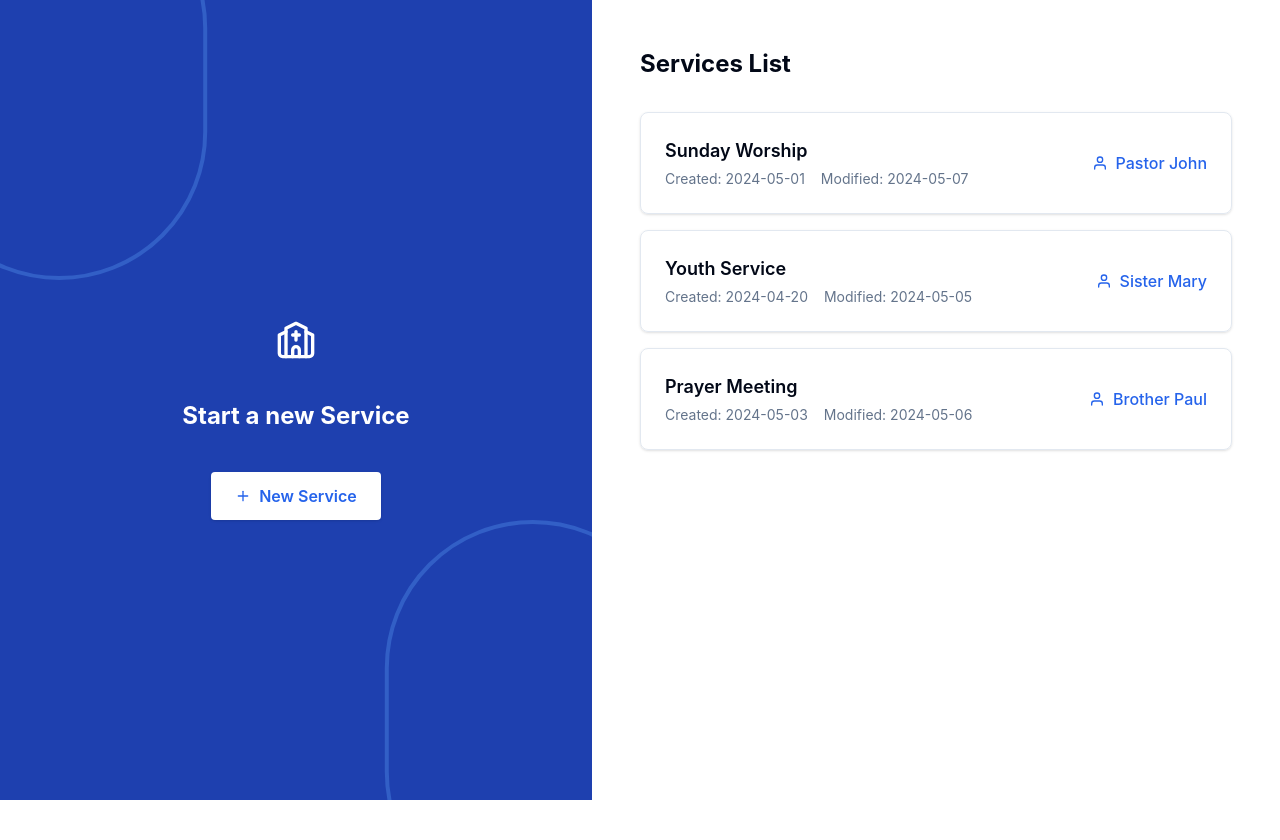
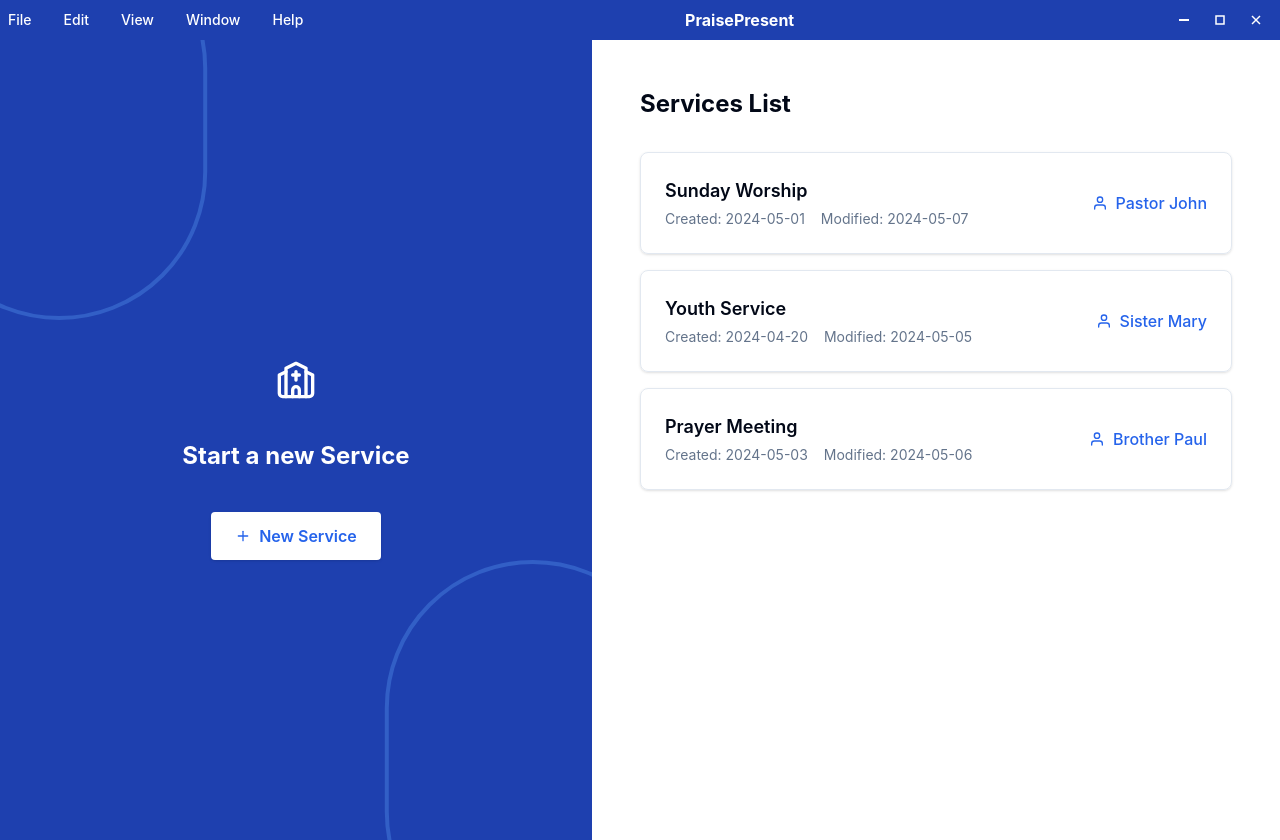
Before and after one commit to kelibst/PraisePresent, a React (Vite) app: page / in a window 1280 px wide. Before the commit the page ends 800 px from the top, so only its background shows below. Built offline with nearby package versions, Linux system fonts and the light colour scheme.

Commit message:
complete initial look

```diff
--- a/src/dashboard/AppLayout.tsx
+++ b/src/dashboard/AppLayout.tsx
@@ -1,12 +1,13 @@
 import React, { useState } from 'react';
 import AnimatedSidebar from './AnimatedSidebar';
 import { Outlet } from 'react-router-dom';
+import CustomTitleBar from '../renderer/CustomTitleBar';
 
 const AppLayout: React.FC = () => {
   const [sidebarOpen, setSidebarOpen] = useState(true);
 
   return (
-    <div className="min-h-screen flex flex-col">
+    <div className="min-h-screen flex flex-col overflow-hidden min-w-screen">
       {/* Top bar */}
       {/* <header className="h-16 flex items-center px-4 bg-background border-b shadow-sm sticky top-0 z-20">
         <button
--- a/src/dashboard/ServiceDetail.tsx
+++ b/src/dashboard/ServiceDetail.tsx
@@ -13,7 +13,7 @@ const ServiceDetail = () => {
       <h3 className="text-2xl font-bold mb-4 text-foreground">{service.name}</h3>
       <div className="text-md text-muted-foreground mb-2">Created: {service.created}</div>
       <div className="text-md text-muted-foreground mb-2">Modified: {service.modified}</div>
-      <div className="flex items-center gap-2 text-blue-600 mt-4">
+      <div className="flex items-center gap-2 text-blue-600 dark:text-white mt-4">
         <FiUser />
         <span className="font-medium">{service.createdBy}</span>
       </div>
--- a/src/dashboard/ServicesPage.tsx
+++ b/src/dashboard/ServicesPage.tsx
@@ -18,7 +18,7 @@ const ServicesPage = () => {
             {services.map((service: any) => (
               <div
                 key={service.id}
-                className=" rounded-lg shadow border p-6 flex items-center justify-between hover:bg-blue-50 transition cursor-pointer"
+                className=" rounded-lg shadow border p-6 flex items-center justify-between hover:bg-accent transition cursor-pointer"
                 onClick={() => navigate(`/services/${service.id}`)}
               >
                 <div>
@@ -28,7 +28,7 @@ const ServicesPage = () => {
                     <span>Modified: {service.modified}</span>
                   </div>
                 </div>
-                <div className="flex items-center gap-2 text-blue-600">
+                <div className="flex items-center gap-2 text-blue-600 dark:text-white">
                   <FiUser />
                   <span className="font-medium">{service.createdBy}</span>
                 </div>
--- a/src/index.css
+++ b/src/index.css
@@ -60,4 +60,8 @@
     font-family: -apple-system, BlinkMacSystemFont, 'Segoe UI', Roboto, Helvetica,
       Arial, sans-serif;
   }
+  body, #root {
+    margin: 0;
+    padding: 0;
+  }
 }
--- a/src/main.ts
+++ b/src/main.ts
@@ -1,4 +1,4 @@
-import { app, BrowserWindow } from 'electron';
+import { app, BrowserWindow, ipcMain } from 'electron';
 import path from 'node:path';
 import started from 'electron-squirrel-startup';
 
@@ -7,11 +7,15 @@ if (started) {
   app.quit();
 }
 
+const isMac = process.platform === 'darwin';
+
 const createWindow = () => {
   // Create the browser window.
   const mainWindow = new BrowserWindow({
-    width: 800,
-    height: 600,
+    width: 1200,
+    height: 800,
+    frame: false,
+    ...(isMac && { titleBarStyle: 'hidden' }),
     webPreferences: {
       preload: path.join(__dirname, 'preload.js'),
     },
@@ -50,5 +54,26 @@ app.on('activate', () => {
   }
 });
 
+// Add these after your app.on('activate', ...) handler
+ipcMain.on('window-minimize', () => {
+  const win = BrowserWindow.getFocusedWindow();
+  if (win) win.minimize();
+});
+
+ipcMain.on('window-maximize', () => {
+  const win = BrowserWindow.getFocusedWindow();
+  if (win && !win.isMaximized()) win.maximize();
+});
+
+ipcMain.on('window-unmaximize', () => {
+  const win = BrowserWindow.getFocusedWindow();
+  if (win && win.isMaximized()) win.unmaximize();
+});
+
+ipcMain.on('window-close', () => {
+  const win = BrowserWindow.getFocusedWindow();
+  if (win) win.close();
+});
+
 // In this file you can include the rest of your app's specific main process
 // code. You can also put them in separate files and import them here.
--- a/src/preload.ts
+++ b/src/preload.ts
@@ -1,2 +1,13 @@
 // See the Electron documentation for details on how to use preload scripts:
 // https://www.electronjs.org/docs/latest/tutorial/process-model#preload-scripts
+
+import { contextBridge, ipcRenderer } from 'electron';
+
+contextBridge.exposeInMainWorld('electronAPI', {
+  minimize: () => ipcRenderer.send('window-minimize'),
+  maximize: () => ipcRenderer.send('window-maximize'),
+  unmaximize: () => ipcRenderer.send('window-unmaximize'),
+  close: () => ipcRenderer.send('window-close'),
+  onMaximized: (callback: () => void) => ipcRenderer.on('window-is-maximized', callback),
+  onUnmaximized: (callback: () => void) => ipcRenderer.on('window-is-unmaximized', callback),
+});
--- a/src/renderer/App.tsx
+++ b/src/renderer/App.tsx
@@ -4,9 +4,12 @@ import Homepage from '@/dashboard/Homepage';
 import ServicesPage from '@/dashboard/ServicesPage';
 import ServiceDetail from '@/dashboard/ServiceDetail';
 import AppLayout from '@/dashboard/AppLayout';
+import CustomTitleBar from './CustomTitleBar';
 
 const App: React.FC = () => {
   return (
+    <>
+      <CustomTitleBar />
       <Routes>
         <Route path="/" element={<Homepage />} />
         <Route element={<AppLayout />}>
@@ -17,6 +20,7 @@ const App: React.FC = () => {
           {/* Add other routes here, e.g. Scripture, Songs, Media, Presentations */}
         </Route>
       </Routes>
+    </>
   );
 };
 
--- /dev/null
+++ b/src/renderer/CustomTitleBar.tsx
@@ -0,0 +1,74 @@
+import React, { useEffect, useState } from 'react';
+
+declare global {
+  interface Window {
+    electronAPI?: {
+      minimize: () => void;
+      maximize: () => void;
+      unmaximize: () => void;
+      close: () => void;
+      onMaximized: (callback: () => void) => void;
+      onUnmaximized: (callback: () => void) => void;
+    };
+  }
+}
+
+const CustomTitleBar: React.FC = () => {
+  const [isMaximized, setIsMaximized] = useState(false);
+
+  useEffect(() => {
+    if (window.electronAPI) {
+      window.electronAPI.onMaximized(() => setIsMaximized(true));
+      window.electronAPI.onUnmaximized(() => setIsMaximized(false));
+    }
+  }, []);
+
+  return (
+    <div className="flex items-center justify-between w-full h-10 bg-blue-800 text-white select-none app-region-drag">
+
+      {/* Menu */}
+      <div className="flex gap-4 text-sm font-medium app-region-no-drag">
+        <button className="hover:bg-blue-700 px-2 py-1 rounded transition">File</button>
+        <button className="hover:bg-blue-700 px-2 py-1 rounded transition">Edit</button>
+        <button className="hover:bg-blue-700 px-2 py-1 rounded transition">View</button>
+        <button className="hover:bg-blue-700 px-2 py-1 rounded transition">Window</button>
+        <button className="hover:bg-blue-700 px-2 py-1 rounded transition">Help</button>
+		  </div>
+
+		   {/* App Icon & Name */}
+      <div className="flex items-center px-3 gap-2 app-region-no-drag">
+        <span className="font-bold text-base">PraisePresent</span>
+      </div>
+      {/* Window Controls */}
+      <div className="flex items-center gap-1 pr-2 app-region-no-drag">
+        <button
+          className="w-8 h-8 flex items-center justify-center hover:bg-blue-700 rounded transition"
+          title="Minimize"
+          onClick={() => window.electronAPI?.minimize()}
+        >
+          <svg width="10" height="2" viewBox="0 0 10 2"><rect width="10" height="2" fill="currentColor"/></svg>
+        </button>
+        <button
+          className="w-8 h-8 flex items-center justify-center hover:bg-blue-700 rounded transition"
+          title={isMaximized ? 'Restore' : 'Maximize'}
+          onClick={() => isMaximized ? window.electronAPI?.unmaximize() : window.electronAPI?.maximize()}
+        >
+          {isMaximized ? (
+            <svg width="10" height="10" viewBox="0 0 10 10"><rect x="2" y="2" width="6" height="6" fill="none" stroke="currentColor" strokeWidth="1.5"/></svg>
+          ) : (
+            <svg width="10" height="10" viewBox="0 0 10 10"><rect x="1" y="1" width="8" height="8" fill="none" stroke="currentColor" strokeWidth="1.5"/></svg>
+          )}
+        </button>
+        <button
+          className="w-8 h-8 flex items-center justify-center hover:bg-red-600 rounded transition"
+          title="Close"
+          onClick={() => window.electronAPI?.close()}
+        >
+          <svg width="10" height="10" viewBox="0 0 10 10"><line x1="1" y1="1" x2="9" y2="9" stroke="currentColor" strokeWidth="1.5"/><line x1="9" y1="1" x2="1" y2="9" stroke="currentColor" strokeWidth="1.5"/></svg>
+        </button>
+      </div>
+    </div>
+  );
+};
+
+export default CustomTitleBar;
--- a/tailwind.config.js
+++ b/tailwind.config.js
@@ -70,5 +70,17 @@ module.exports = {
       },
     },
   },
-  plugins: [require("tailwindcss-animate")],
+  plugins: [
+    require("tailwindcss-animate"),
+    function ({ addUtilities }) {
+      addUtilities({
+        '.app-region-drag': {
+          '-webkit-app-region': 'drag',
+        },
+        '.app-region-no-drag': {
+          '-webkit-app-region': 'no-drag',
+        },
+      });
+    },
+  ],
 }
```
Also changed, not shown: src/dashboard/Homepage.tsx (+4 -4 lines). Lines whose indentation alone changed are shown as unchanged.
